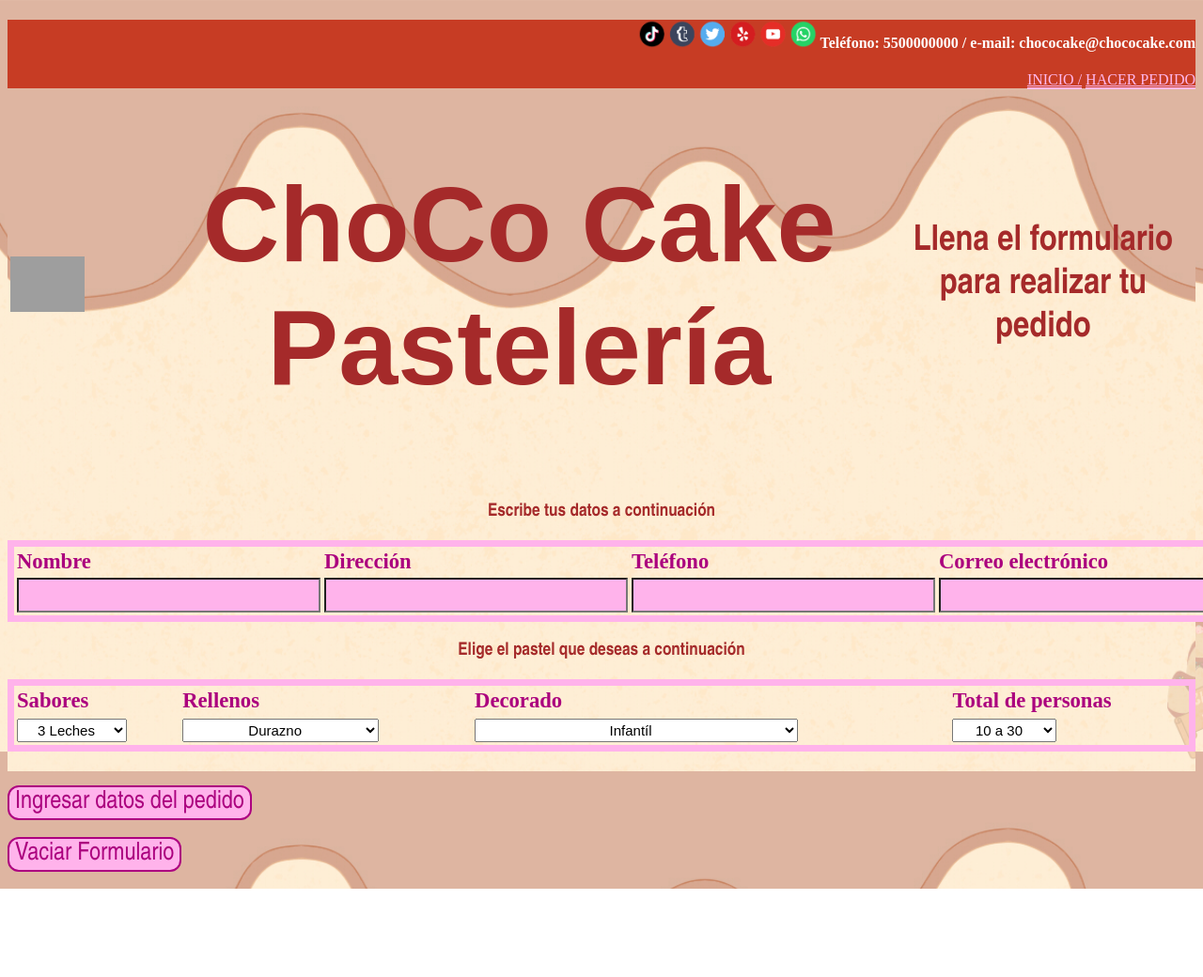
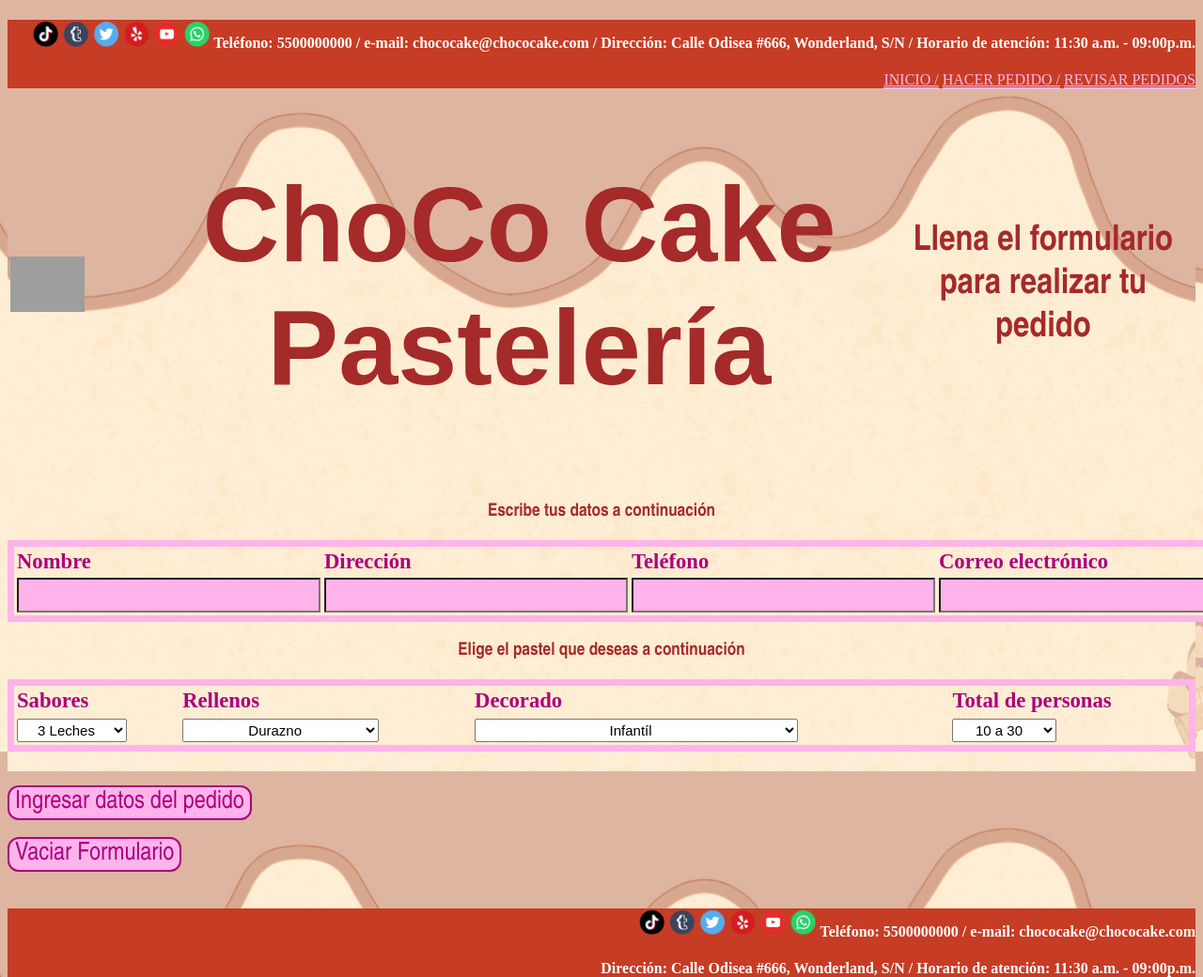
Before and after one commit to EduardoIAlvarezM/misionFront-End, a plain HTML site: page 02 Pasteleria/pedidos.html in a window 1280 px wide. Shown: the top 1040 px of the page at 94% size. Before the commit the page ends 946 px from the top, so only its background shows below. Drawn offline with Linux system fonts and the light colour scheme; grey boxes are pictures that could not be loaded.

Commit message:
Contact Data Update

```diff
--- a/02 Pasteleria/pedidos.html
+++ b/02 Pasteleria/pedidos.html
@@ -8,9 +8,10 @@
 	<link rel="stylesheet" href="css/style.css">
 
 	<div class="div-1">
-		<h4><img src="./src/media.png" width="15%" alt="Redes Sociales"> Teléfono: 5500000000 / e-mail: chococake@chococake.com</h4>
+		<h4><img src="./src/media.png" width="15%" alt="Redes Sociales"> Teléfono: 5500000000 / e-mail: chococake@chococake.com / Dirección: Calle Odisea #666, Wonderland, S/N / Horario de atención: 11:30 a.m. - 09:00p.m.</h4>
 		<a class="texta" href="./index.html">INICIO /</a>
-		<a class="texta" href="./pedidos.html">HACER PEDIDO</a>
+		<a class="texta" href="./pedidos.html">HACER PEDIDO /</a>
+		<a class="texta" href="./revision.html">REVISAR PEDIDOS</a>
 	</div>
 
 	<table>
@@ -36,7 +37,7 @@
 			</tr>
 			<tr>
 				<th><input type="text" id="nombre" name="nombre"></th>
-				<th><input type="text" id=direccion" name="direccion"></th>
+				<th><input type="text" id="direccion" name="direccion"></th>
 				<th><input type="tel" id="numtel" name="numtel"></th>
 				<th><input type="email" id="correo" name="correo"></th>
 				<th><input type="date" id="fechaped" name="fechaped"></th>
@@ -92,5 +93,9 @@
 	<input class="button1" type="submit" value="Ingresar datos del pedido"><br><br>
 	<input class="button1" type="reset" value="Vaciar Formulario"><br><br>
 </form>
+<div class="div-1">
+	<h4><img src=".\src\media.png" width="15%" alt="Redes Sociales"> Teléfono: 5500000000 / e-mail: chococake@chococake.com</h4>
+	<h4>Dirección: Calle Odisea #666, Wonderland, S/N / Horario de atención: 11:30 a.m. - 09:00p.m.</h4>
+</div>
 </body>
 </html>
```
